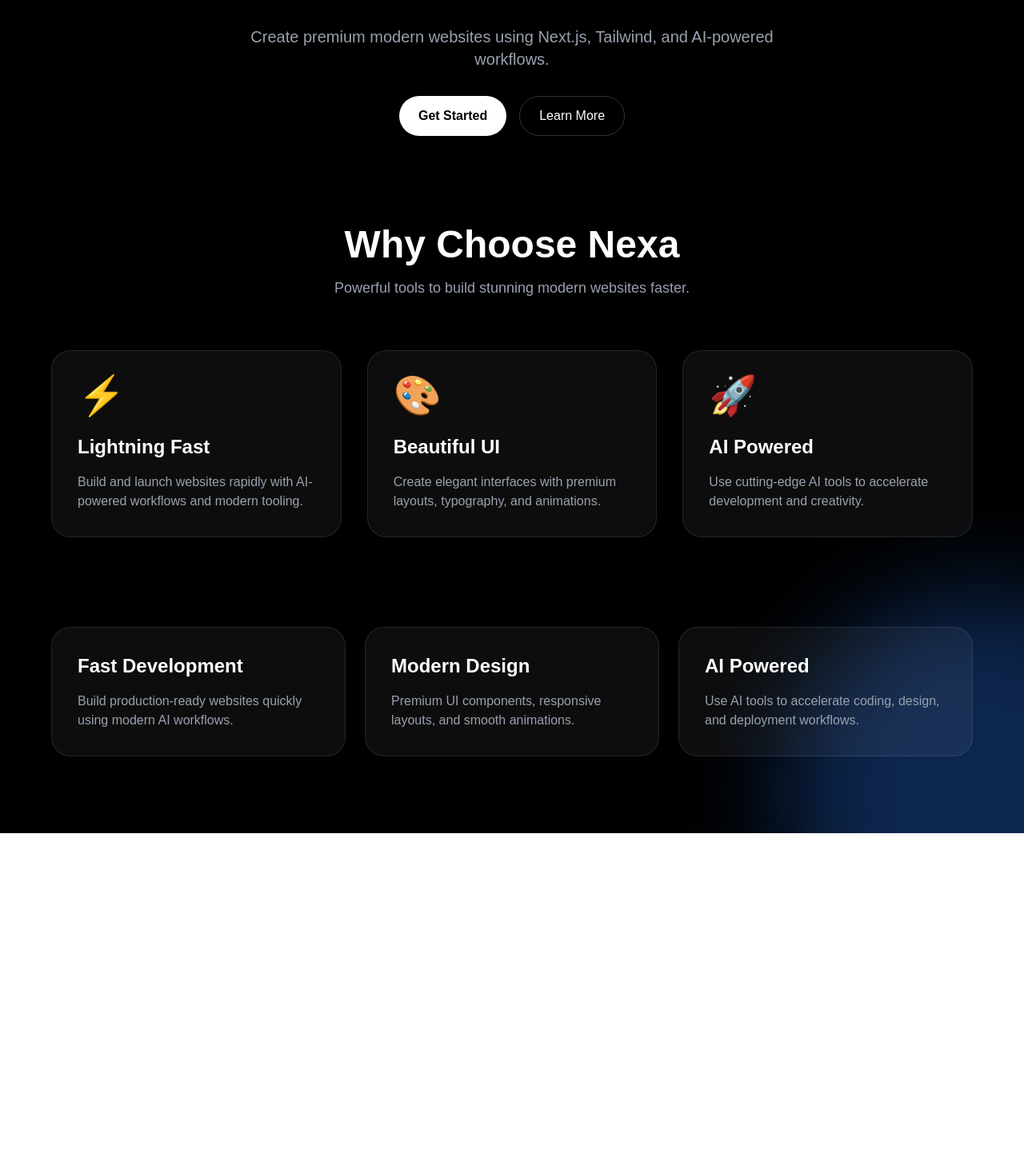
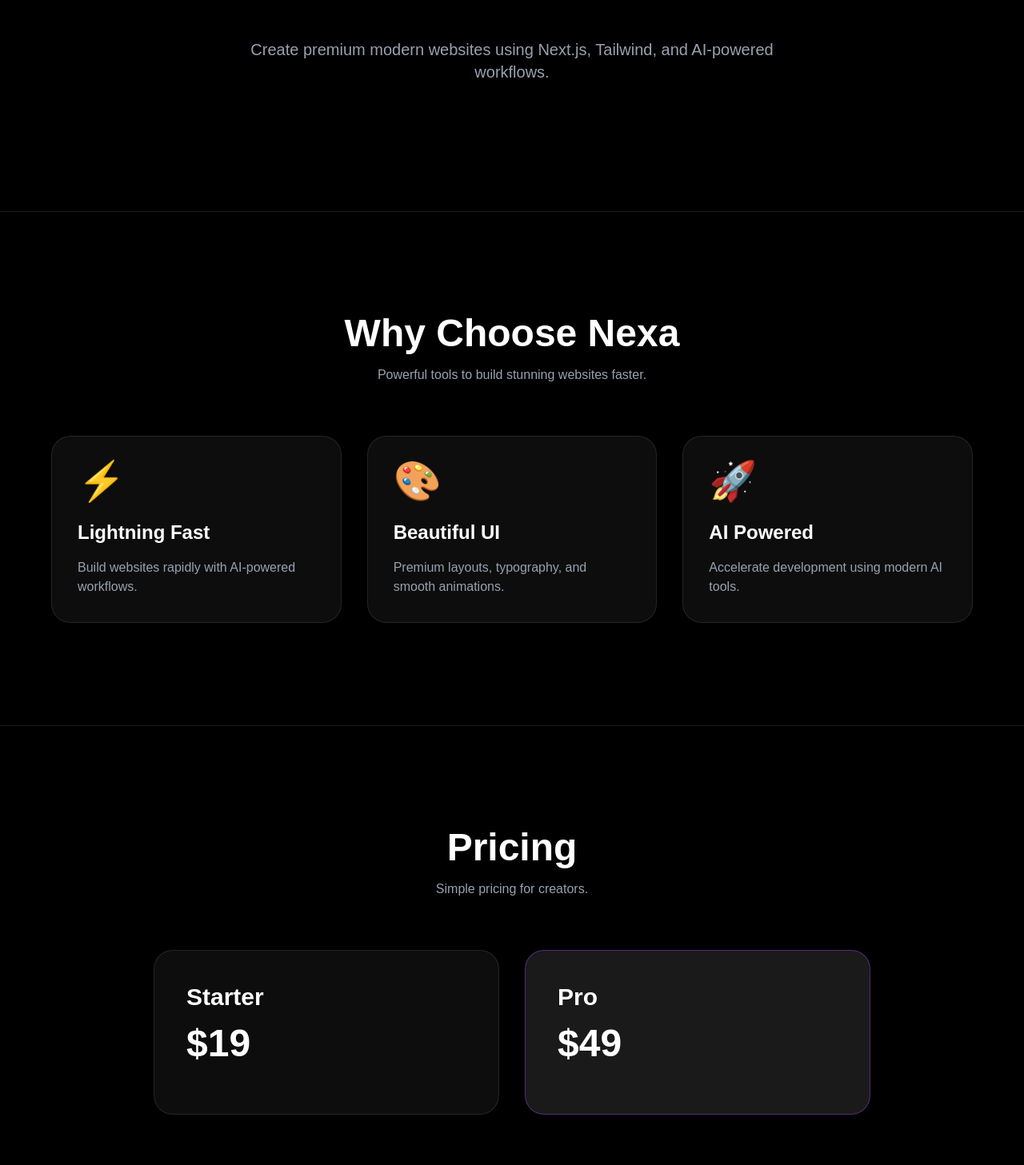
Before and after one commit to nishantramb1-svg/my-site, a Next.js app: page / in a window 1280 px wide. Shown: the part 433-1890 px from the top of the page at 80% size. Before the commit the page ends 1475 px from the top, so only its background shows below. Built offline with nearby package versions, Linux system fonts and the light colour scheme.

Commit message:
updated navbar sections

```diff
--- a/app/page.tsx
+++ b/app/page.tsx
@@ -5,6 +5,8 @@
 export default function Home() {
   return (
     <main className="min-h-screen bg-black text-white overflow-hidden relative">
+
+      {/* Background Glow */}
       <div className="absolute top-[-200px] left-[-200px] w-[500px] h-[500px] bg-purple-500/30 rounded-full blur-3xl" />
 
       <div className="absolute bottom-[-200px] right-[-200px] w-[500px] h-[500px] bg-blue-500/30 rounded-full blur-3xl" />
@@ -14,14 +16,16 @@
         initial={{ opacity: 0, y: -30 }}
         animate={{ opacity: 1, y: 0 }}
         transition={{ duration: 0.6 }}
-        className="flex items-center justify-between px-8 py-6 border-b border-white/10"
+        className="flex items-center justify-between px-8 py-6 border-b border-white/10 relative z-10"
       >
-        <h1 className="text-2xl font-bold">Nexa</h1>
+        <h1 className="text-2xl font-bold">
+          Nexa
+        </h1>
 
         <div className="hidden md:flex gap-8 text-gray-300">
-          <a href="#">Features</a>
-          <a href="#">Pricing</a>
-          <a href="#">About</a>
+          <a href="#features">Features</a>
+          <a href="#pricing">Pricing</a>
+          <a href="#about">About</a>
         </div>
 
         <button className="bg-white text-black px-5 py-2 rounded-full font-semibold hover:scale-105 transition">
@@ -30,7 +34,7 @@
       </motion.nav>
 
       {/* Hero */}
-      <section className="flex flex-col items-center justify-center text-center px-6 py-28">
+      <section className="flex flex-col items-center justify-center text-center px-6 py-32 relative z-10">
 
         <motion.h1
           initial={{ opacity: 0, y: 40 }}
@@ -50,48 +54,29 @@
           Create premium modern websites using Next.js, Tailwind, and AI-powered workflows.
         </motion.p>
 
-        <motion.div
-          initial={{ opacity: 0, y: 20 }}
-          animate={{ opacity: 1, y: 0 }}
-          transition={{ delay: 0.5, duration: 0.8 }}
-          className="flex gap-4"
+      </section>
+
+      {/* Features */}
+      <section
+        id="features"
+        className="px-6 py-32 relative z-10 border-t border-white/10"
       >
-          <motion.button
-            whileHover={{ scale: 1.08 }}
-            whileTap={{ scale: 0.95 }}
-            className="bg-white text-black px-6 py-3 rounded-full font-semibold"
-          >
-            Get Started
-          </motion.button>
-
-          <motion.button
-            whileHover={{ scale: 1.05 }}
-            className="border border-white/20 px-6 py-3 rounded-full hover:bg-white/10 transition"
-          >
-            Learn More
-          </motion.button>
-        </motion.div>
-
-      </section>
-      {/* Features Section */}
-<section className="px-6 pb-28 relative z-10">
 
         <div className="text-center mb-16">
           <h2 className="text-5xl font-bold mb-4">
             Why Choose Nexa
           </h2>
 
-  <p className="text-gray-400 text-lg">
-    Powerful tools to build stunning modern websites faster.
+          <p className="text-gray-400">
+            Powerful tools to build stunning websites faster.
           </p>
         </div>
 
         <div className="max-w-6xl mx-auto grid md:grid-cols-3 gap-8">
 
-  {/* Card 1 */}
           <motion.div
             whileHover={{ y: -10 }}
-    className="bg-white/5 border border-white/10 rounded-3xl p-8 backdrop-blur-xl hover:border-purple-500/40 transition"
+            className="bg-white/5 border border-white/10 rounded-3xl p-8 backdrop-blur-xl"
           >
             <div className="text-5xl mb-6">⚡</div>
 
@@ -100,14 +85,13 @@
             </h3>
 
             <p className="text-gray-400">
-      Build and launch websites rapidly with AI-powered workflows and modern tooling.
+              Build websites rapidly with AI-powered workflows.
             </p>
           </motion.div>
 
-  {/* Card 2 */}
           <motion.div
             whileHover={{ y: -10 }}
-    className="bg-white/5 border border-white/10 rounded-3xl p-8 backdrop-blur-xl hover:border-blue-500/40 transition"
+            className="bg-white/5 border border-white/10 rounded-3xl p-8 backdrop-blur-xl"
           >
             <div className="text-5xl mb-6">🎨</div>
 
@@ -116,14 +100,13 @@
             </h3>
 
             <p className="text-gray-400">
-      Create elegant interfaces with premium layouts, typography, and animations.
+              Premium layouts, typography, and smooth animations.
             </p>
           </motion.div>
 
-  {/* Card 3 */}
           <motion.div
             whileHover={{ y: -10 }}
-    className="bg-white/5 border border-white/10 rounded-3xl p-8 backdrop-blur-xl hover:border-pink-500/40 transition"
+            className="bg-white/5 border border-white/10 rounded-3xl p-8 backdrop-blur-xl"
           >
             <div className="text-5xl mb-6">🚀</div>
 
@@ -132,60 +115,68 @@
             </h3>
 
             <p className="text-gray-400">
-      Use cutting-edge AI tools to accelerate development and creativity.
-    </p>
-  </motion.div>
-
-</div>
-
-</section>
-
-      {/* Features */}
-      <section className="px-6 pb-24">
-        <div className="max-w-6xl mx-auto grid md:grid-cols-3 gap-6">
-
-          <motion.div
-            whileHover={{ y: -8 }}
-            className="bg-white/5 border border-white/10 rounded-3xl p-8 backdrop-blur"
-          >
-            <h3 className="text-2xl font-bold mb-4">
-              Fast Development
-            </h3>
-
-            <p className="text-gray-400">
-              Build production-ready websites quickly using modern AI workflows.
-            </p>
-          </motion.div>
-
-          <motion.div
-            whileHover={{ y: -8 }}
-            className="bg-white/5 border border-white/10 rounded-3xl p-8 backdrop-blur"
-          >
-            <h3 className="text-2xl font-bold mb-4">
-              Modern Design
-            </h3>
-
-            <p className="text-gray-400">
-              Premium UI components, responsive layouts, and smooth animations.
-            </p>
-          </motion.div>
-
-          <motion.div
-            whileHover={{ y: -8 }}
-            className="bg-white/5 border border-white/10 rounded-3xl p-8 backdrop-blur"
-          >
-            <h3 className="text-2xl font-bold mb-4">
-              AI Powered
-            </h3>
-
-            <p className="text-gray-400">
-              Use AI tools to accelerate coding, design, and deployment workflows.
+              Accelerate development using modern AI tools.
             </p>
           </motion.div>
 
         </div>
       </section>
 
+      {/* Pricing */}
+      <section
+        id="pricing"
+        className="px-6 py-32 border-t border-white/10 relative z-10"
+      >
+
+        <div className="text-center mb-16">
+          <h2 className="text-5xl font-bold mb-4">
+            Pricing
+          </h2>
+
+          <p className="text-gray-400">
+            Simple pricing for creators.
+          </p>
+        </div>
+
+        <div className="max-w-4xl mx-auto grid md:grid-cols-2 gap-8">
+
+          <div className="bg-white/5 border border-white/10 rounded-3xl p-10">
+            <h3 className="text-3xl font-bold mb-4">
+              Starter
+            </h3>
+
+            <p className="text-5xl font-bold mb-6">
+              $19
+            </p>
+          </div>
+
+          <div className="bg-white/10 border border-purple-500/40 rounded-3xl p-10">
+            <h3 className="text-3xl font-bold mb-4">
+              Pro
+            </h3>
+
+            <p className="text-5xl font-bold mb-6">
+              $49
+            </p>
+          </div>
+
+        </div>
+      </section>
+
+      {/* About */}
+      <section
+        id="about"
+        className="px-6 py-32 border-t border-white/10 text-center relative z-10"
+      >
+        <h2 className="text-5xl font-bold mb-6">
+          About Nexa
+        </h2>
+
+        <p className="text-gray-400 max-w-2xl mx-auto text-lg">
+          Nexa helps developers build modern AI-powered websites faster.
+        </p>
+      </section>
+
     </main>
   );
 }
```
Lines whose indentation alone changed are shown as unchanged.
